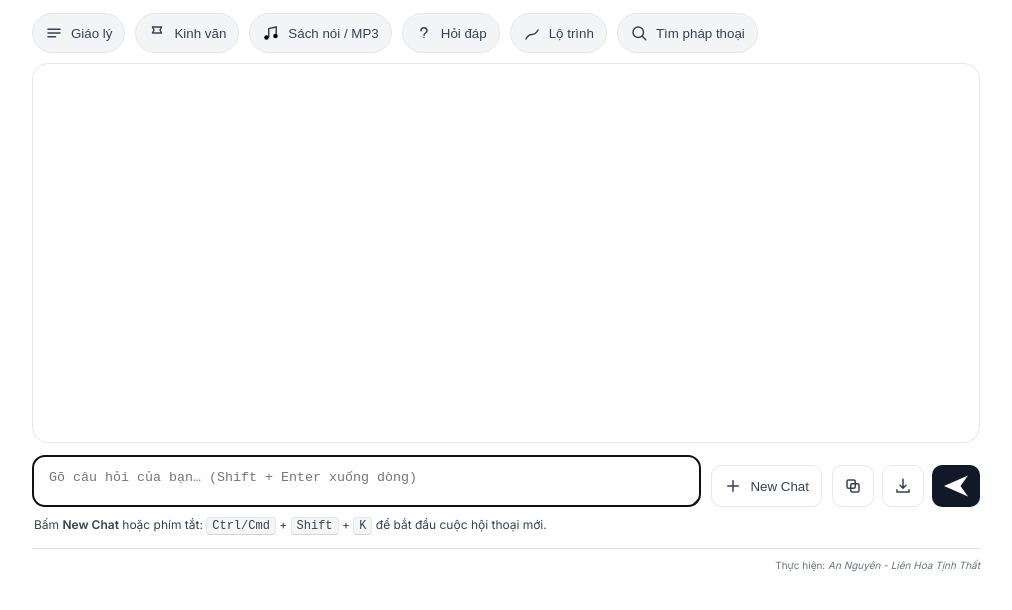
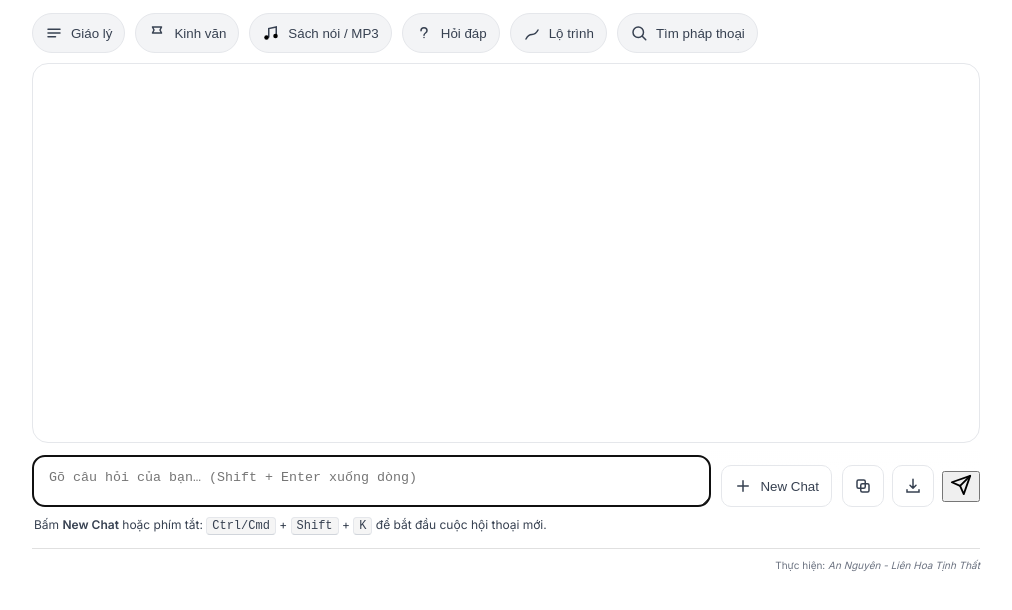
Before and after one commit to PhapBao-PhucLac/pbpl-vercel, a website: page index.html in a window 1280 px wide. Shown: the part 152-762 px from the top of the page, without its empty margins (134-1146 px from the left). Drawn offline with Linux system fonts and the light colour scheme.

Commit message:
Update index.html

```diff
--- a/index.html
+++ b/index.html
@@ -77,9 +77,16 @@
           <button id="dlBtn" class="icon-btn" title="Tải .txt">
             <svg class="i" viewBox="0 0 24 24"><path d="M12 3v12m0 0l-4-4m4 4l4-4M4 17v3h16v-3" stroke="currentColor" stroke-width="2" stroke-linecap="round" fill="none"/></svg>
           </button>
-          <button id="sendBtn" class="send" title="Gửi (Enter)">
-            <svg viewBox="0 0 24 24" class="i"><path d="M4 12l16-7-5 7 5 7-16-7Z" fill="currentColor"/></svg>
-          </button>
+          <!-- SEND BUTTON (mũi tên sang phải, role=button) -->
+<button id="sendBtn" class="send-btn" type="button" title="Gửi">
+  <svg width="22" height="22" viewBox="0 0 24 24" fill="none"
+       stroke="currentColor" stroke-width="2" stroke-linecap="round"
+       stroke-linejoin="round" aria-hidden="true">
+    <!-- Feather 'send' -->
+    <path d="M22 2L11 13"></path>
+    <path d="M22 2l-7 20-4-9-9-4 20-7z"></path>
+  </svg>
+</button>
         </div>
       </div>
       <div class="hint">Bấm <b>New Chat</b> hoặc phím tắt: <kbd>Ctrl/Cmd</kbd> + <kbd>Shift</kbd> + <kbd>K</kbd> để bắt đầu cuộc hội thoại mới.</div>
```
